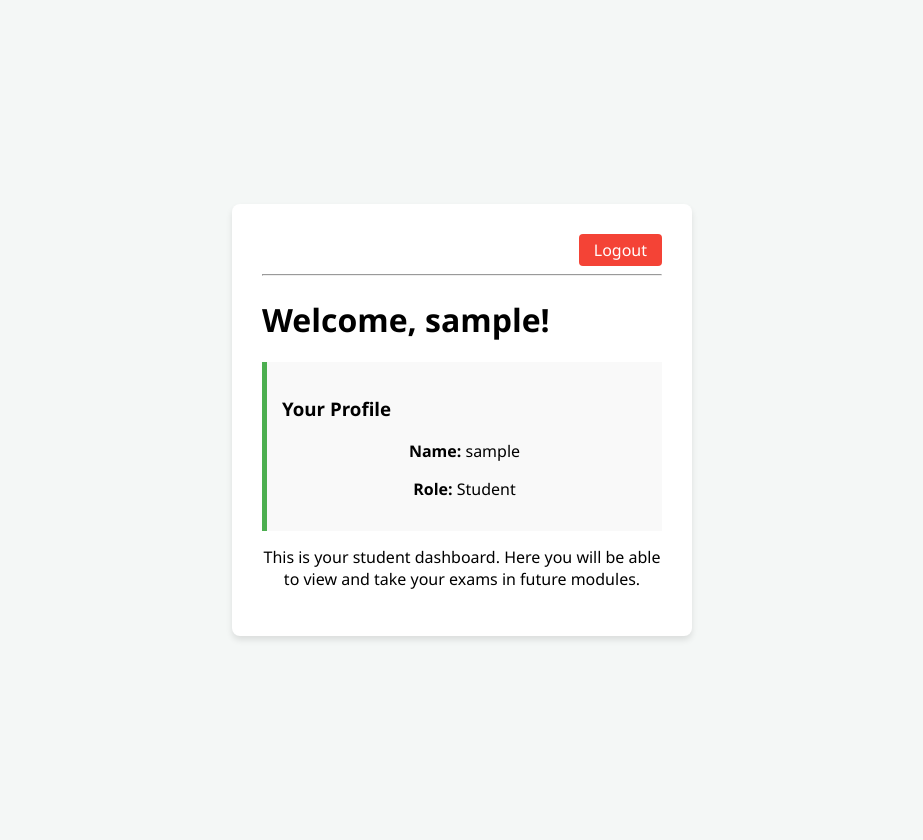
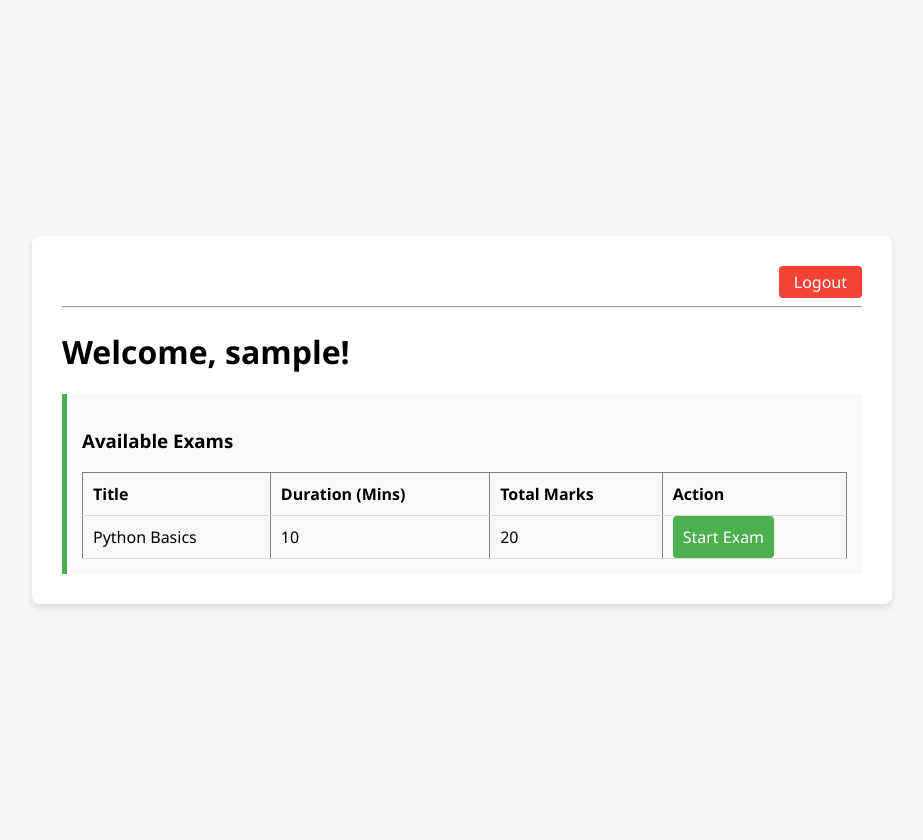
Before and after one commit to DhruvilThummar/orchids-flask-exam-auth-system, a Flask app: page /student/dashboard in a window 1280 px wide. Shown: the whole page, without its empty margins (178-1101 px from the left). Run offline with Flask 3, Linux system fonts and the light colour scheme; the visitor is signed in with stand-in values (Sample User, id 1); data comes from the database, SQL or seed files in the repository.

Commit message:
feat: add exam creation form and handler

```diff
--- a/app.py
+++ b/app.py
@@ -1,5 +1,6 @@
-from flask import Flask, render_template, request, redirect, url_for, session, flash
+from flask import Flask, render_template, request, redirect, url_for, session, flash, jsonify
 import sqlite3
+import datetime
 from werkzeug.security import generate_password_hash, check_password_hash
 
 app = Flask(__name__)
@@ -20,6 +21,73 @@ def init_db():
             role TEXT NOT NULL
         )
     ''')
+
+    # Module 2: Exams table
+    cursor.execute('''
+        CREATE TABLE IF NOT EXISTS exams (
+            id INTEGER PRIMARY KEY AUTOINCREMENT,
+            title TEXT NOT NULL,
+            description TEXT,
+            total_marks INTEGER,
+            duration INTEGER,
+            max_tab_switches INTEGER,
+            created_by INTEGER
+        )
+    ''')
+
+    # Module 3: Questions table
+    cursor.execute('''
+        CREATE TABLE IF NOT EXISTS questions (
+            id INTEGER PRIMARY KEY AUTOINCREMENT,
+            exam_id INTEGER,
+            question_text TEXT,
+            option_a TEXT,
+            option_b TEXT,
+            option_c TEXT,
+            option_d TEXT,
+            correct_option TEXT
+        )
+    ''')
+
+    # Module 3: Student Answers table
+    cursor.execute('''
+        CREATE TABLE IF NOT EXISTS student_answers (
+            id INTEGER PRIMARY KEY AUTOINCREMENT,
+            student_id INTEGER,
+            exam_id INTEGER,
+            question_id INTEGER,
+            selected_option TEXT
+        )
+    ''')
+
+    # Module 4: Violations table
+    cursor.execute('''
+        CREATE TABLE IF NOT EXISTS violations (
+            id INTEGER PRIMARY KEY AUTOINCREMENT,
+            student_id INTEGER,
+            exam_id INTEGER,
+            violation_count INTEGER,
+            last_violation_time TEXT
+        )
+    ''')
+
+    # Seed some sample data for Module 3 testing if empty
+    cursor.execute('SELECT COUNT(*) FROM exams')
+    if cursor.fetchone()[0] == 0:
+        cursor.execute('''
+            INSERT INTO exams (title, description, total_marks, duration, max_tab_switches, created_by)
+            VALUES (?, ?, ?, ?, ?, ?)
+        ''', ("Python Basics", "A simple exam on Python fundamentals.", 20, 10, 3, 1))
+        exam_id = cursor.lastrowid
+        cursor.execute('''
+            INSERT INTO questions (exam_id, question_text, option_a, option_b, option_c, option_d, correct_option)
+            VALUES (?, ?, ?, ?, ?, ?, ?)
+        ''', (exam_id, "What is the output of print(2**3)?", "6", "8", "9", "12", "B"))
+        cursor.execute('''
+            INSERT INTO questions (exam_id, question_text, option_a, option_b, option_c, option_d, correct_option)
+            VALUES (?, ?, ?, ?, ?, ?, ?)
+        ''', (exam_id, "Which of these is a mutable data type in Python?", "Tuple", "String", "List", "Integer", "C"))
+
     conn.commit()
     conn.close()
 
@@ -101,7 +169,18 @@ def student_dashboard():
     if 'user_id' not in session or session['user_role'] != 'Student':
         flash('Please login as a student to access this page.', 'danger')
         return redirect(url_for('login'))
-    return render_template('student_dashboard.html', name=session['user_name'], role=session['user_role'])
+
+    # Fetch all available exams
+    conn = sqlite3.connect('database.db')
+    cursor = conn.cursor()
+    cursor.execute('SELECT * FROM exams')
+    exams = cursor.fetchall()
+    conn.close()
+
+    return render_template('student_dashboard.html',
+                           name=session['user_name'],
+                           role=session['user_role'],
+                           exams=exams)
 
 # 4. Teacher Dashboard
 @app.route('/teacher/dashboard')
@@ -110,7 +189,160 @@ def teacher_dashboard():
     if 'user_id' not in session or session['user_role'] != 'Teacher':
         flash('Please login as a teacher to access this page.', 'danger')
         return redirect(url_for('login'))
-    return render_template('teacher_dashboard.html', name=session['user_name'], role=session['user_role'])
+
+    # Fetch exams created by this teacher
+    conn = sqlite3.connect('database.db')
+    cursor = conn.cursor()
+    cursor.execute('SELECT * FROM exams WHERE created_by = ?', (session['user_id'],))
+    my_exams = cursor.fetchall()
+    conn.close()
+
+    return render_template('teacher_dashboard.html',
+                           name=session['user_name'],
+                           role=session['user_role'],
+                           exams=my_exams)
+
+# --- MODULE 2: EXAM CREATION ---
+@app.route('/teacher/create_exam', methods=['GET', 'POST'])
+def create_exam():
+    # Role Check
+    if 'user_id' not in session or session['user_role'] != 'Teacher':
+        flash('Unauthorized Access', 'danger')
+        return redirect(url_for('login'))
+
+    if request.method == 'POST':
+        title = request.form['title']
+        description = request.form['description']
+        total_marks = int(request.form['total_marks'])
+        duration = int(request.form['duration'])
+        max_tab_switches = int(request.form['max_tab_switches'])
+        teacher_id = session['user_id']
+
+        conn = sqlite3.connect('database.db')
+        cursor = conn.cursor()
+        cursor.execute('''
+            INSERT INTO exams (title, description, total_marks, duration, max_tab_switches, created_by)
+            VALUES (?, ?, ?, ?, ?, ?)
+        ''', (title, description, total_marks, duration, max_tab_switches, teacher_id))
+        conn.commit()
+        conn.close()
+
+        flash('Exam created successfully!', 'success')
+        return redirect(url_for('teacher_dashboard'))
+
+    return render_template('create_exam.html')
+
+# --- MODULE 3: EXAM ATTEMPT ---
+@app.route('/student/attempt_exam/<int:exam_id>')
+def attempt_exam(exam_id):
+    # Role Check
+    if 'user_id' not in session or session['user_role'] != 'Student':
+        flash('Unauthorized Access', 'danger')
+        return redirect(url_for('login'))
+
+    conn = sqlite3.connect('database.db')
+    cursor = conn.cursor()
+
+    # Get exam details
+    cursor.execute('SELECT * FROM exams WHERE id = ?', (exam_id,))
+    exam = cursor.fetchone()
+
+    if not exam:
+        flash('Exam not found', 'danger')
+        return redirect(url_for('student_dashboard'))
+
+    # Get questions
+    cursor.execute('SELECT * FROM questions WHERE exam_id = ?', (exam_id,))
+    questions = cursor.fetchall()
+
+    conn.close()
+
+    return render_template('attempt_exam.html', exam=exam, questions=questions)
+
+@app.route('/student/submit_exam/<int:exam_id>', methods=['POST'])
+def submit_exam(exam_id):
+    if 'user_id' not in session or session['user_role'] != 'Student':
+        return redirect(url_for('login'))
+
+    student_id = session['user_id']
+
+    conn = sqlite3.connect('database.db')
+    cursor = conn.cursor()
+
+    # Get all questions for this exam to calculate score
+    cursor.execute('SELECT id, correct_option FROM questions WHERE exam_id = ?', (exam_id,))
+    questions = cursor.fetchall()
+
+    score = 0
+    total_questions = len(questions)
+
+    # Save answers and calculate score
+    for q_id, correct_opt in questions:
+        selected_opt = request.form.get(f'question_{q_id}')
+
+        # Save to database
+        cursor.execute('''
+            INSERT INTO student_answers (student_id, exam_id, question_id, selected_option)
+            VALUES (?, ?, ?, ?)
+        ''', (student_id, exam_id, q_id, selected_opt))
+
+        if selected_opt == correct_opt:
+            score += 1
+
+    # Calculate marks obtained (based on total_marks from exam table)
+    cursor.execute('SELECT total_marks FROM exams WHERE id = ?', (exam_id,))
+    exam_total_marks = cursor.fetchone()[0]
+
+    marks_obtained = (score / total_questions * exam_total_marks) if total_questions > 0 else 0
+
+    conn.commit()
+    conn.close()
+
+    return redirect(url_for('exam_result', exam_id=exam_id, marks=marks_obtained, total=exam_total_marks))
+
+@app.route('/student/exam_result')
+def exam_result():
+    if 'user_id' not in session:
+        return redirect(url_for('login'))
+
+    exam_id = request.args.get('exam_id')
+    marks = request.args.get('marks')
+    total = request.args.get('total')
+
+    return render_template('exam_result.html', marks=marks, total=total)
+
+# --- MODULE 4: ANTI-CHEATING ---
+@app.route('/student/log_violation', methods=['POST'])
+def log_violation():
+    if 'user_id' not in session or session['user_role'] != 'Student':
+        return jsonify({'status': 'error', 'message': 'Unauthorized'}), 401
+
+    data = request.json
+    exam_id = data.get('exam_id')
+    student_id = session['user_id']
+    current_time = datetime.datetime.now().strftime("%Y-%m-%d %H:%M:%S")
+
+    conn = sqlite3.connect('database.db')
+    cursor = conn.cursor()
+
+    # Check if violation record exists
+    cursor.execute('SELECT violation_count FROM violations WHERE student_id = ? AND exam_id = ?',
+                   (student_id, exam_id))
+    record = cursor.fetchone()
+
+    if record:
+        new_count = record[0] + 1
+        cursor.execute('UPDATE violations SET violation_count = ?, last_violation_time = ? WHERE student_id = ? AND exam_id = ?',
+                       (new_count, current_time, student_id, exam_id))
+    else:
+        new_count = 1
+        cursor.execute('INSERT INTO violations (student_id, exam_id, violation_count, last_violation_time) VALUES (?, ?, ?, ?)',
+                       (student_id, exam_id, new_count, current_time))
+
+    conn.commit()
+    conn.close()
+
+    return jsonify({'status': 'success', 'count': new_count})
 
 # 5. Logout
 @app.route('/logout')
--- a/static/style.css
+++ b/static/style.css
@@ -17,7 +17,48 @@ body {
     border-radius: 8px;
     box-shadow: 0 4px 6px rgba(0,0,0,0.1);
     width: 100%;
-    max-width: 400px;
+    max-width: 800px; /* Increased for tables */
+}
+
+table {
+    border-collapse: collapse;
+    margin-top: 10px;
+}
+
+th, td {
+    text-align: left;
+    border-bottom: 1px solid #ddd;
+}
+
+.question-card {
+    border: 1px solid #eee;
+    padding: 15px;
+    margin-bottom: 20px;
+    border-radius: 5px;
+    background: #fff;
+}
+
+.timer-box {
+    position: sticky;
+    top: 0;
+    background: #333;
+    color: #fff;
+    padding: 10px;
+    text-align: center;
+    font-size: 20px;
+    font-weight: bold;
+    border-radius: 5px;
+    margin-bottom: 20px;
+    z-index: 100;
+}
+
+textarea {
+    width: 100%;
+    padding: 10px;
+    border: 1px solid #ccc;
+    border-radius: 4px;
+    box-sizing: border-box;
+    height: 80px;
 }
 
 h2 {
--- a/templates/student_dashboard.html
+++ b/templates/student_dashboard.html
@@ -13,14 +13,35 @@
         </nav>
         <hr>
         <h1>Welcome, {{ name }}!</h1>
+
         <div class="dashboard-card">
-            <h3>Your Profile</h3>
-            <p><strong>Name:</strong> {{ name }}</p>
-            <p><strong>Role:</strong> {{ role }}</p>
-        </div>
-
-        <div class="info">
-            <p>This is your student dashboard. Here you will be able to view and take your exams in future modules.</p>
+            <h3>Available Exams</h3>
+            {% if exams %}
+                <table border="1" width="100%" cellpadding="10">
+                    <thead>
+                        <tr>
+                            <th>Title</th>
+                            <th>Duration (Mins)</th>
+                            <th>Total Marks</th>
+                            <th>Action</th>
+                        </tr>
+                    </thead>
+                    <tbody>
+                        {% for exam in exams %}
+                        <tr>
+                            <td>{{ exam[1] }}</td>
+                            <td>{{ exam[4] }}</td>
+                            <td>{{ exam[3] }}</td>
+                            <td>
+                                <a href="{{ url_for('attempt_exam', exam_id=exam[0]) }}" class="btn">Start Exam</a>
+                            </td>
+                        </tr>
+                        {% endfor %}
+                    </tbody>
+                </table>
+            {% else %}
+                <p>No exams available at the moment.</p>
+            {% endif %}
         </div>
     </div>
 </body>
```
Also changed, not shown: static/anti_cheat.js (added, +72 -0 lines), templates/attempt_exam.html (added, +73 -0 lines), templates/available_exams.html (added, +39 -0 lines), templates/create_exam.html (added, +36 -0 lines), templates/exam_result.html (added, +24 -0 lines), templates/teacher_dashboard.html (+28 -7 lines).
